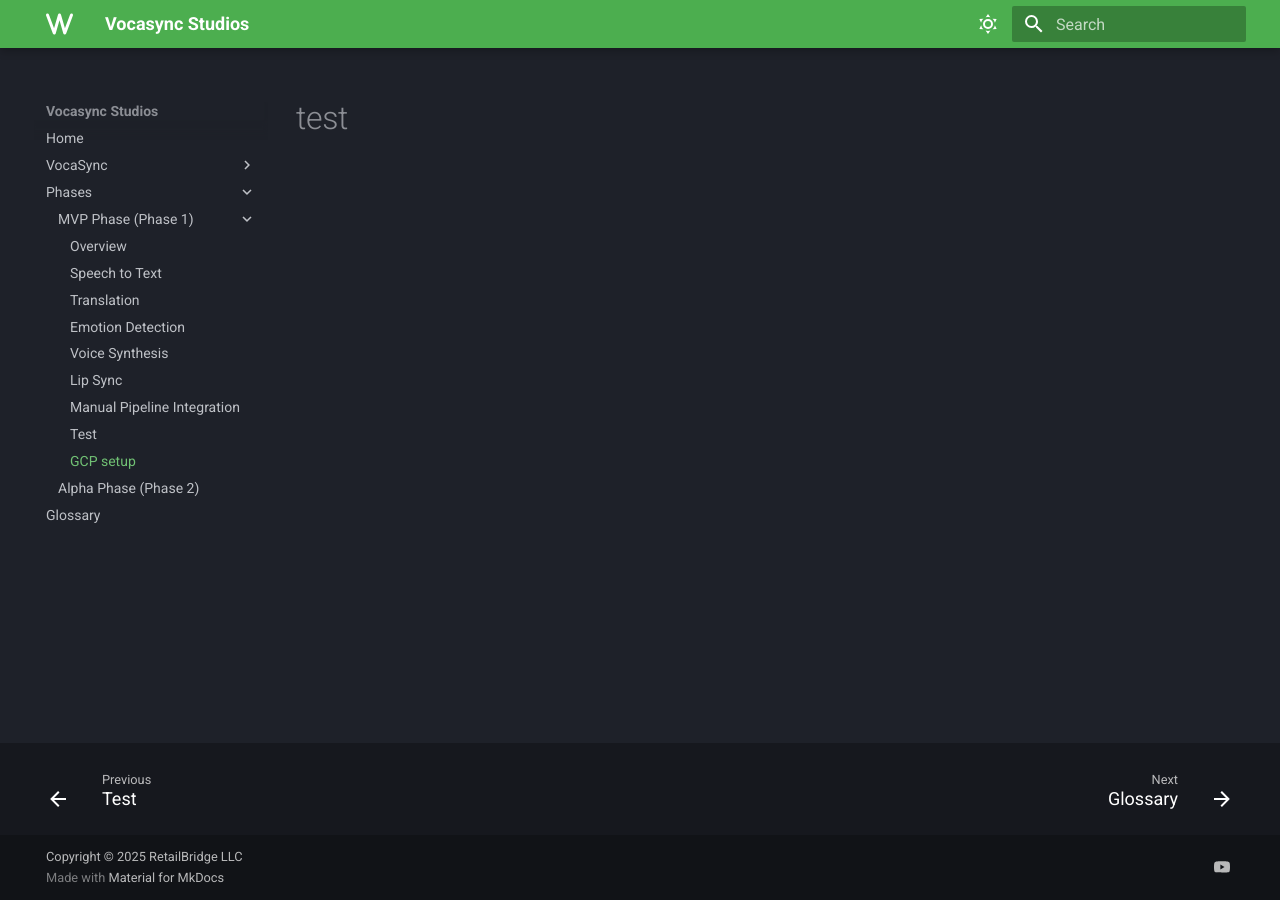
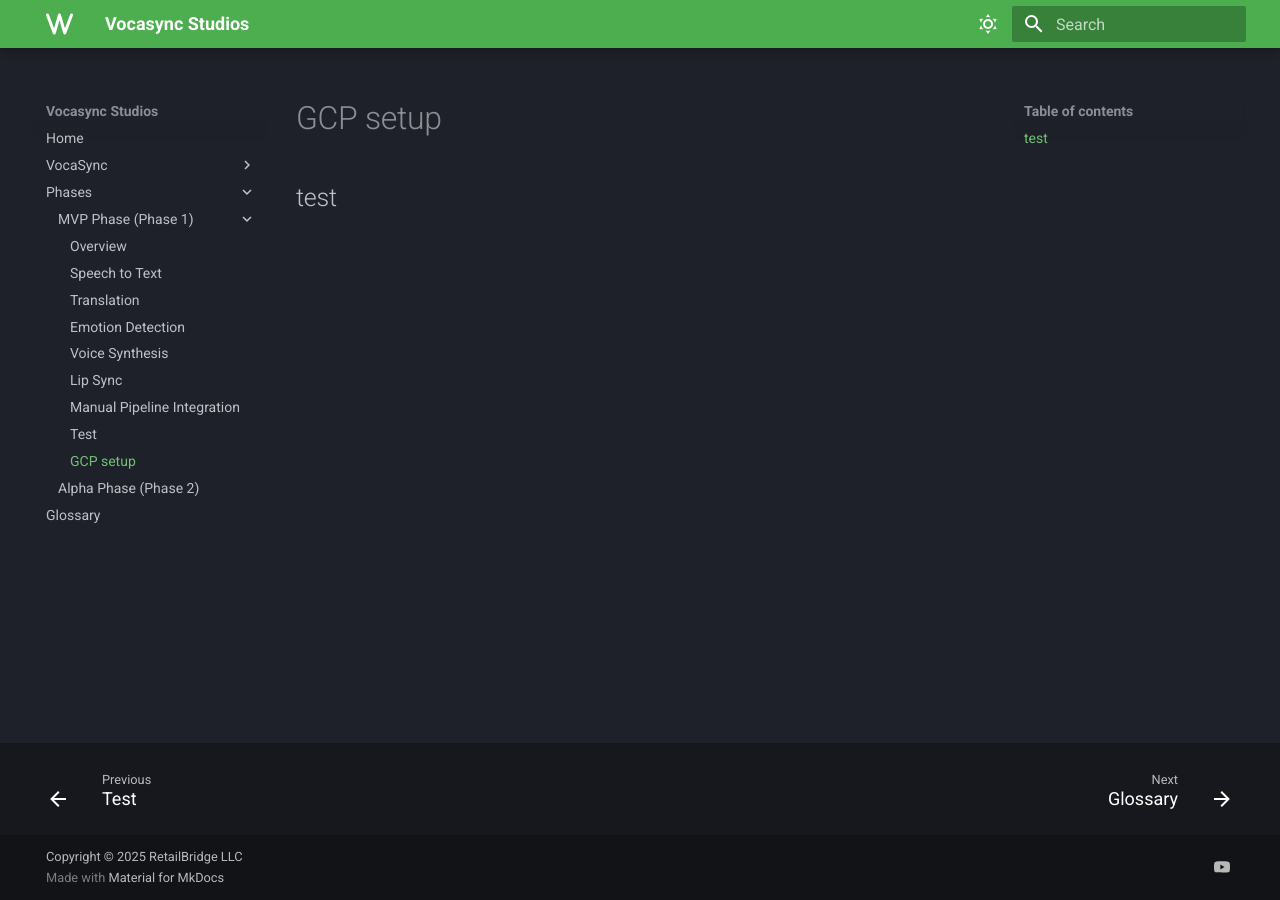
Before and after one commit to RETAILBRIDGE-LLC/wiki, an MkDocs documentation site: the page built from docs/phases/phase1_mvp/gcp_setup.md, in a window 1280 px wide. Built offline with MkDocs 1.6.1 and Material for MkDocs 9.7.7, drawn with Linux system fonts in a browser that asks for light colours.

Commit message:
Update gcp_setup.md

```diff
--- a/docs/phases/phase1_mvp/gcp_setup.md
+++ b/docs/phases/phase1_mvp/gcp_setup.md
@@ -1 +1 @@
-#test
+## test
```
